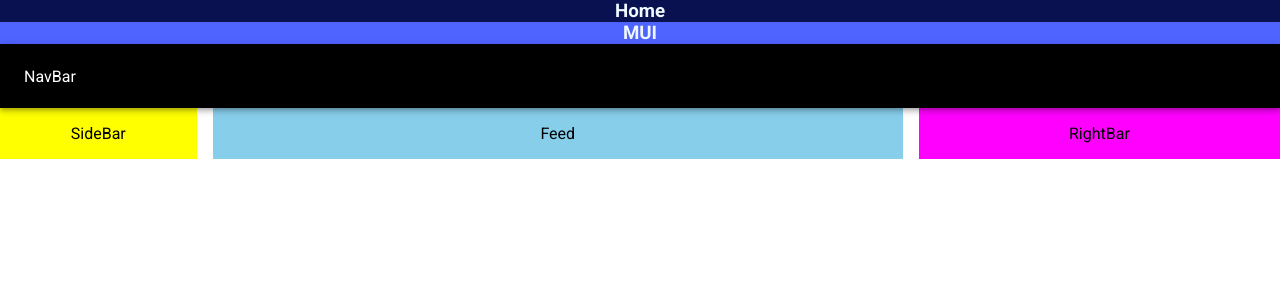
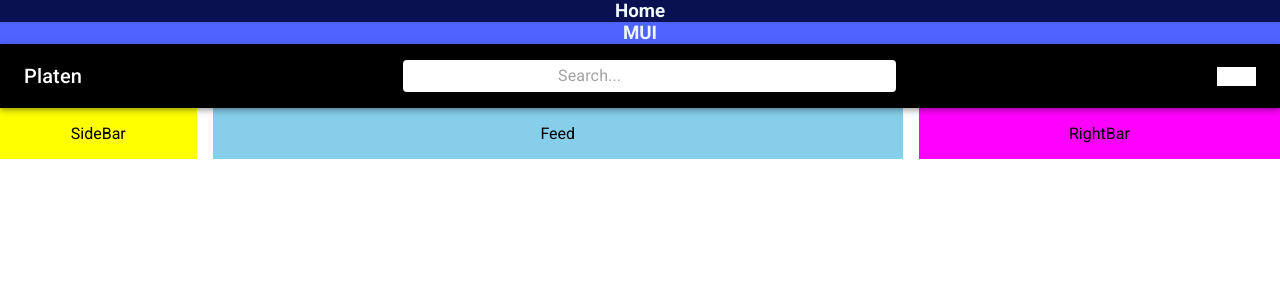
Before and after one commit to PlatenPrime/tutorials, a React (Create React App) app: page /mui in a window 1280 px wide. Shown: the top 300 px of the page. Built offline with nearby package versions, Linux system fonts and the light colour scheme.

Commit message:
Update MUINavBar.jsx

```diff
--- a/src/pages/MUI/MUIComponents/MUINavBar.jsx
+++ b/src/pages/MUI/MUIComponents/MUINavBar.jsx
@@ -1,10 +1,58 @@
-import { AppBar, Toolbar } from '@mui/material';
+import { AppBar, Box, InputBase, styled, Toolbar, Typography } from '@mui/material';
 import React from 'react';
+import CastForEducationIcon from '@mui/icons-material/CastForEducation';
+
+
+
+const StyledToolbar = styled(Toolbar)({
+	display: "flex",
+	justifyContent: "space-between",
+});
+
+
+const Search = styled("div")(({ theme }) => ({
+	backgroundColor: "white",
+	padding: "0 10px",
+	borderRadius: theme.shape.borderRadius,
+	width: "40%",
+
+
+}));
+
+
+const Icons = styled(Box)(({ theme }) => ({
+	backgroundColor: "white",
+
+}));
+
 
 const MUINavBar = () => {
 	return (
-		<AppBar position='relative'>
-			<Toolbar>NavBar</Toolbar>
+		<AppBar position='sticky'>
+			<StyledToolbar>
+				<Typography variant='h6'
+					sx={{
+						display: {
+							xs: "none",
+							sm: "block"
+						}
+					}}
+				>
+					Platen
+				</Typography>
+				<CastForEducationIcon sx={{
+					display: {
+						xs: "block",
+						sm: "none"
+					}
+				}} />
+				<Search>
+					<InputBase placeholder='Search...' />
+				</Search>
+				<Icons>
+					Icons
+				</Icons>
+			</StyledToolbar>
 		</AppBar>
 	);
 };
```
